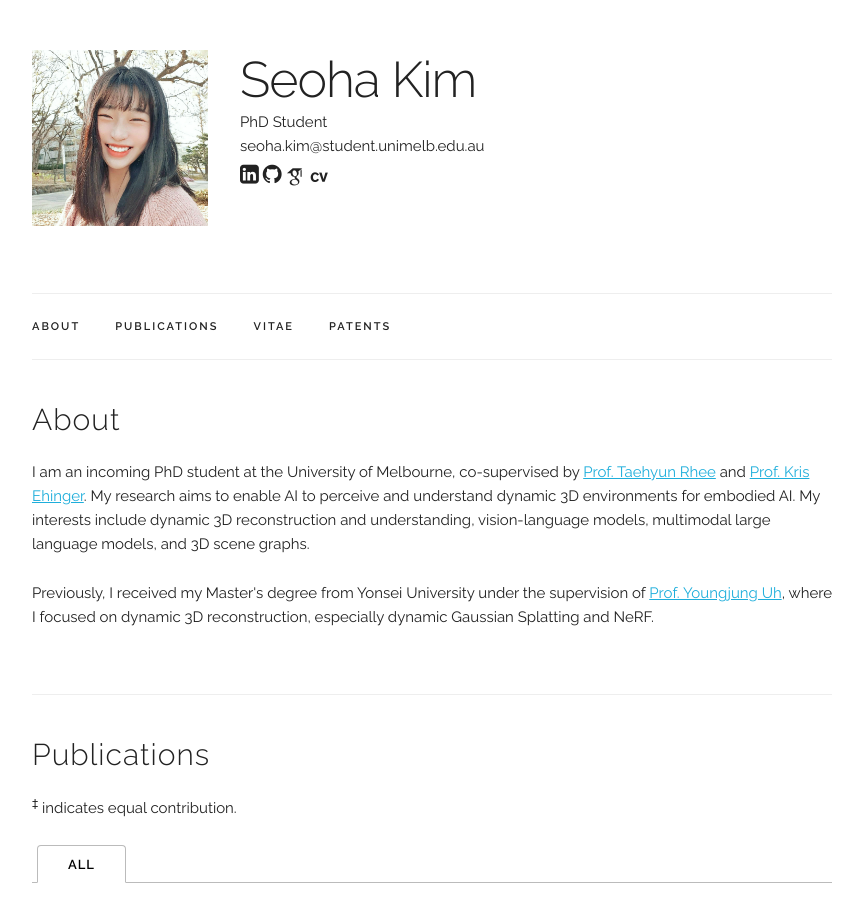
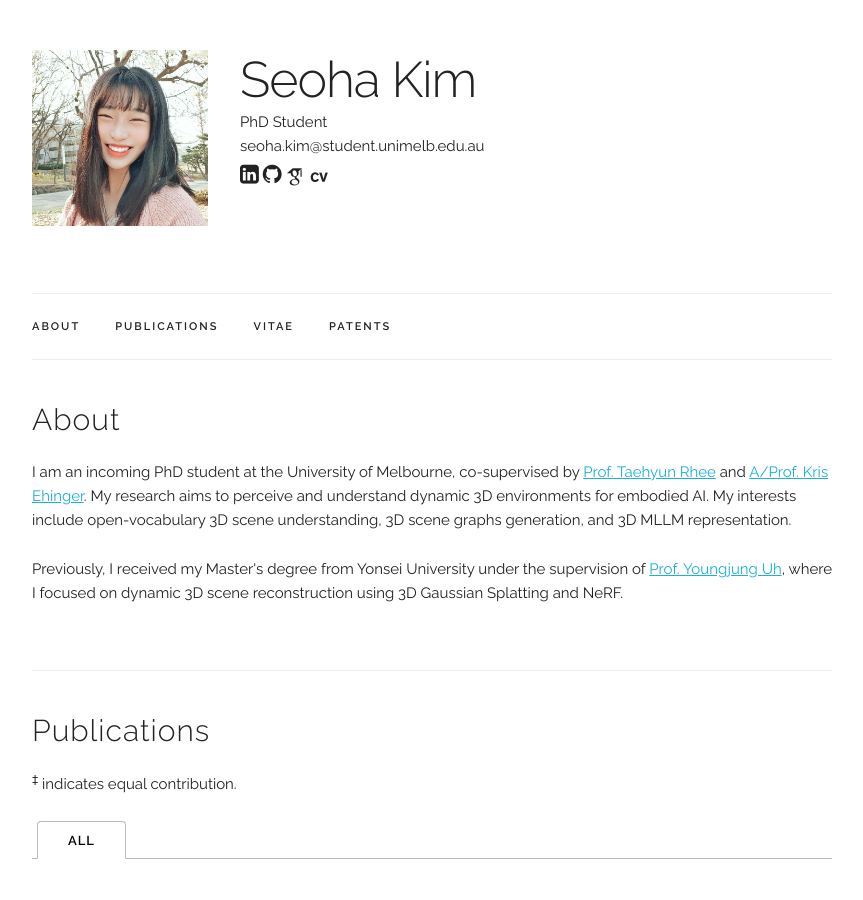
Before and after one commit to seoha-kim/seoha-kim.github.io, a Jekyll site: the page built from index.html, in a window 1280 px wide and 900 px high. Shown: the whole window, without its empty margins (208-1071 px from the left). Built offline with Jekyll 4.4.1, drawn with Linux system fonts in a browser that asks for light colours; some web fonts are replaced.

Commit message:
Revise bio content for clarity and accuracy
Updated bio section to reflect current research interests and previous education.

```diff
--- a/index.html
+++ b/index.html
@@ -5,9 +5,9 @@ title: Home
 <!-- ========== BIO ========== -->
 <div class="docs-section" id="bio">
   <h4>About</h4>
-<p>I am an incoming PhD student at the University of Melbourne, co-supervised by <a href="https://findanexpert.unimelb.edu.au/profile/1084098-taehyun-rhee">Prof. Taehyun Rhee</a> and <a href="http://www.kehinger.com/">Prof. Kris Ehinger</a>. My research aims to enable AI to perceive and understand dynamic 3D environments for embodied AI. My interests include dynamic 3D reconstruction and understanding, vision-language models, multimodal large language models, and 3D scene graphs.</p>
+<p>I am an incoming PhD student at the University of Melbourne, co-supervised by <a href="https://findanexpert.unimelb.edu.au/profile/1084098-taehyun-rhee">Prof. Taehyun Rhee</a> and <a href="http://www.kehinger.com/">A/Prof. Kris Ehinger</a>. My research aims to perceive and understand dynamic 3D environments for embodied AI. My interests include open-vocabulary 3D scene understanding, 3D scene graphs generation, and 3D MLLM representation.</p>
 
-<p>Previously, I received my Master's degree from Yonsei University under the supervision of <a href="https://vilab.yonsei.ac.kr/members/professor">Prof. Youngjung Uh</a>, where I focused on dynamic 3D reconstruction, especially dynamic Gaussian Splatting and NeRF.</p>
+<p>Previously, I received my Master's degree from Yonsei University under the supervision of <a href="https://vilab.yonsei.ac.kr/members/professor">Prof. Youngjung Uh</a>, where I focused on dynamic 3D scene reconstruction using 3D Gaussian Splatting and NeRF.</p>
 </div>
 
 <!-- ========== PUBLICATIONS ========== -->
```
